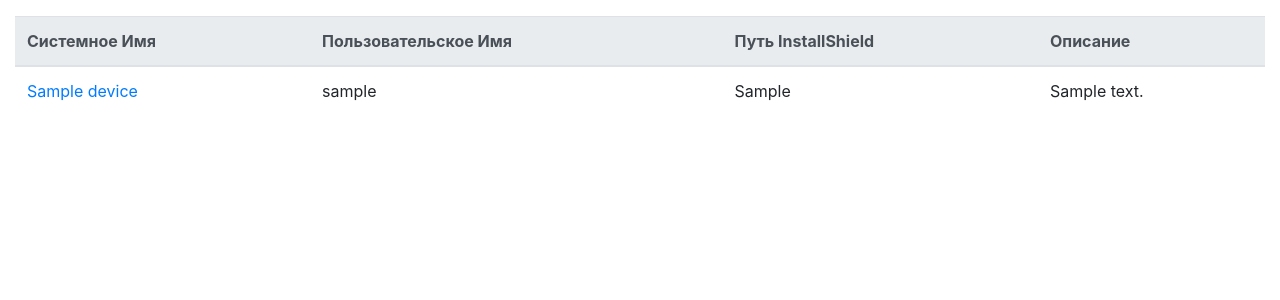
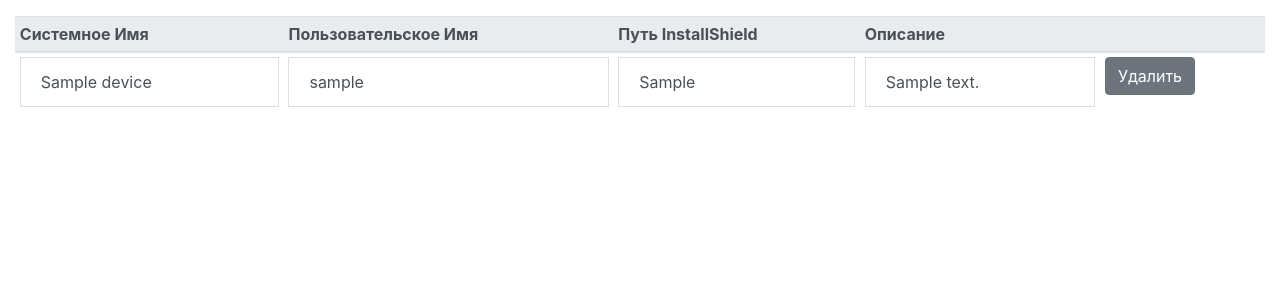
Before and after one commit to gera-corp/distribDB, a Django app: page /drop_devices/ in a window 1280 px wide. Shown: the part 56-356 px from the top of the page. Run offline with Django 3.2, Linux system fonts and the light colour scheme; tables that the repository leaves empty hold one stand-in row (values such as "Sample post"); some libraries are stand-ins or nearby versions.

Commit message:
Доработан частично функционал (появилась функиця удаление записи) в "Устройствах сброса"

```diff
--- a/distribdb/urls.py
+++ b/distribdb/urls.py
@@ -6,4 +6,5 @@ urlpatterns = [
     path('tables/', views.tables),
     path('programms/', views.programms),
     path('drop_devices/', views.drop_device_view),
+    path('drop_devices/<int:id>/delete/', views.delete, name='delete'),
 ]
--- a/distribdb/views.py
+++ b/distribdb/views.py
@@ -1,15 +1,18 @@
-from django.shortcuts import render
+from django.shortcuts import render, get_object_or_404, redirect
 from .models import drop_device
 
-# Create your views here.
+
 def home(request):
     return render(request, 'index.html')
+
 
 def tables(request):
     return render(request, 'tables.html')
 
+
 def programms(request):
     return render(request, 'programms.html')
+
 
 def drop_device_view(request):
     obj = drop_device.objects.all()
@@ -17,3 +20,11 @@ def drop_device_view(request):
         'object_list': obj
     }
     return render(request, 'drop_devices.html', context)
+
+
+def delete(request, id):
+    odj = get_object_or_404(drop_device, id=id)
+    if request.method == 'POST':
+        odj.delete()
+        return redirect('/drop_devices/')
+    return render(request, 'drop_devices.html', {'device': odj})
--- a/templates/drop_devices.html
+++ b/templates/drop_devices.html
@@ -7,21 +7,30 @@
 </head>
 <body>
 <div class="container-fluid">
-    <table class="table table-hover">
+    <table class="table table-sm">
         <thead class="thead-light">
         <tr>
             <th scope="col">Системное Имя</th>
             <th scope="col">Пользовательское Имя</th>
             <th scope="col">Путь InstallShield</th>
             <th scope="col">Описание</th>
+            <th scope="col"></th>
         </tr>
         </thead>
         {% for b in object_list %}
             <tr>
-                <td><a href="#">{{ b.SysName }}</a></td>
-                <td>{{ b.UserName }}</td>
-                <td>{{ b.ISPath }}</td>
-                <td>{{ b.Description }}</td>
+            <div class="list-group">
+                <td><a href="#" class="list-group-item list-group-item-action">{{ b.SysName }}</a></td>
+                <td><a href="#" class="list-group-item list-group-item-action">{{ b.UserName }}</a></td>
+                <td><a href="#" class="list-group-item list-group-item-action">{{ b.ISPath }}</a></td>
+                <td><a href="#" class="list-group-item list-group-item-action">{{ b.Description }}</a></td>
+                <td>
+                    <form action="{% url 'delete' b.id %}" method="POST">{%csrf_token%}
+                            <button type="submit" class="btn btn-secondary">Удалить</button>
+                        </a>
+                    </form>
+                </td>
+            </div>
             </tr>
         {% endfor %}
     </table>
```
